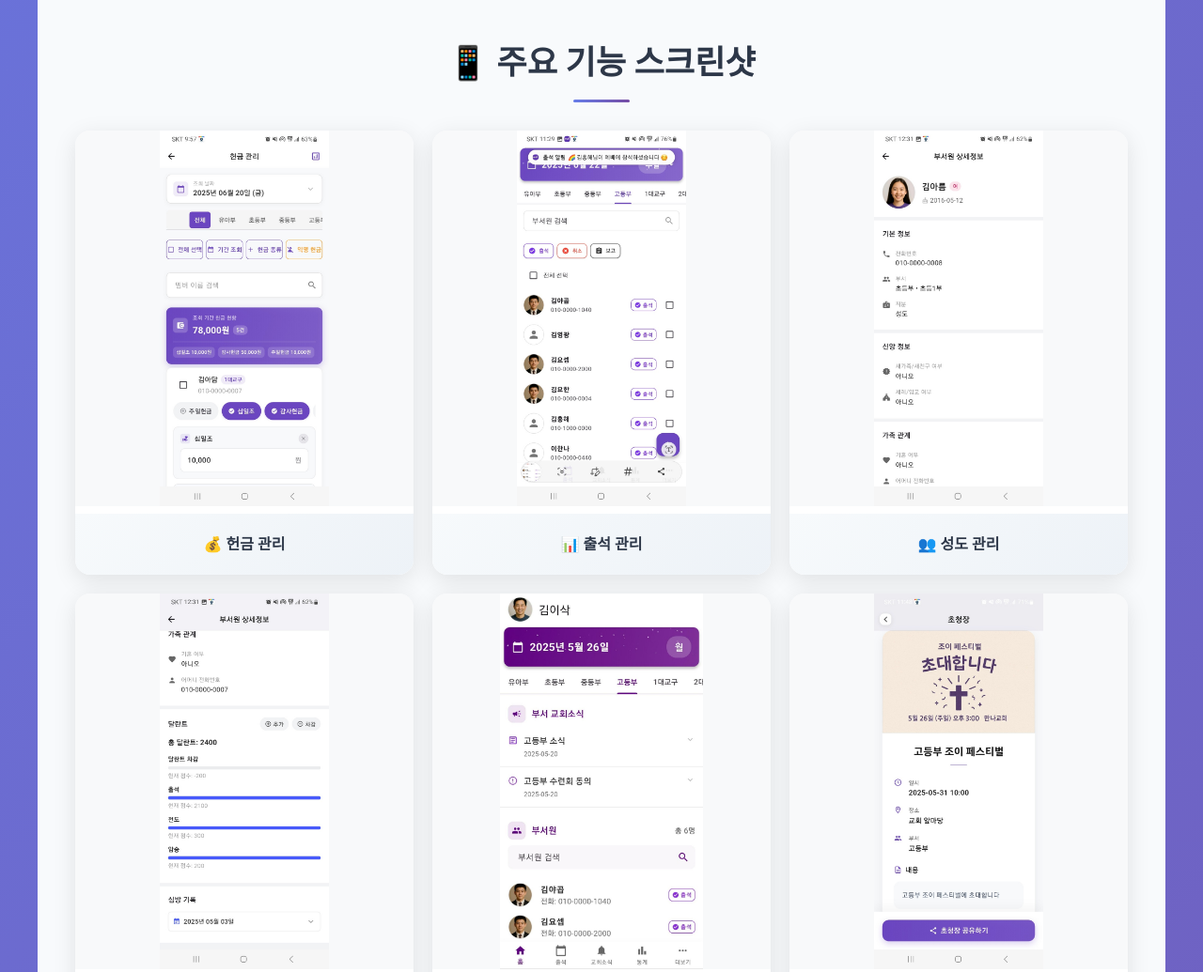
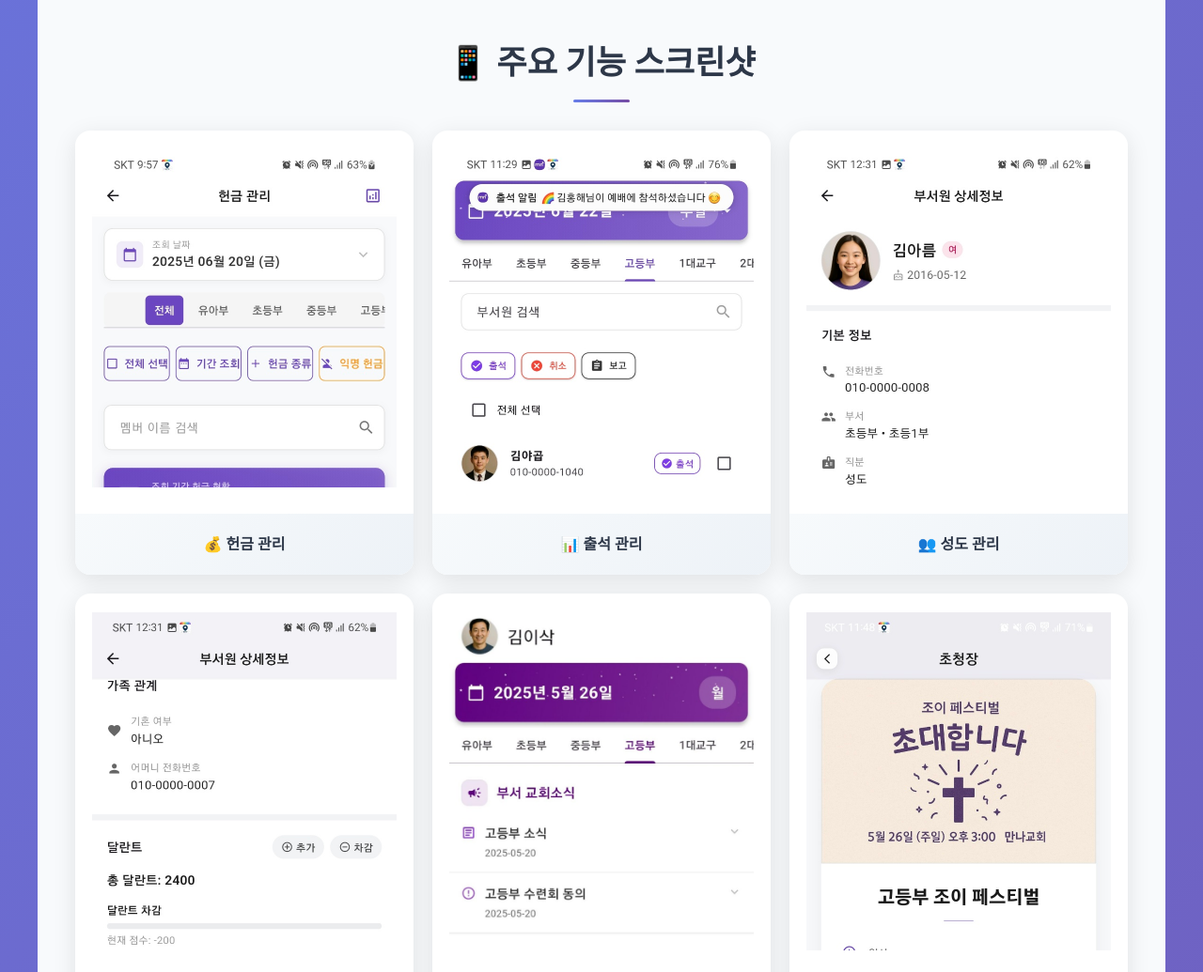
Before and after one commit to manna-cms/manna-cms.github.io, a plain HTML site: page manna.html in a window 1280 px wide. Shown: the part 1920-2955 px from the top of the page at 94% size. Drawn offline with Linux system fonts and the light colour scheme.

Commit message:
Update manna.html

```diff
--- a/manna.html
+++ b/manna.html
@@ -265,9 +265,9 @@
         .screenshot-card img {
             width: 100%;
             height: 400px;
-            object-fit: contain;
-            object-position: center;
-            background-color: #f8f9fa;
+            object-fit: cover;
+            object-position: center top;
+            transform: scale(0.9);
         }
 
         .screenshot-card h4 {
```
